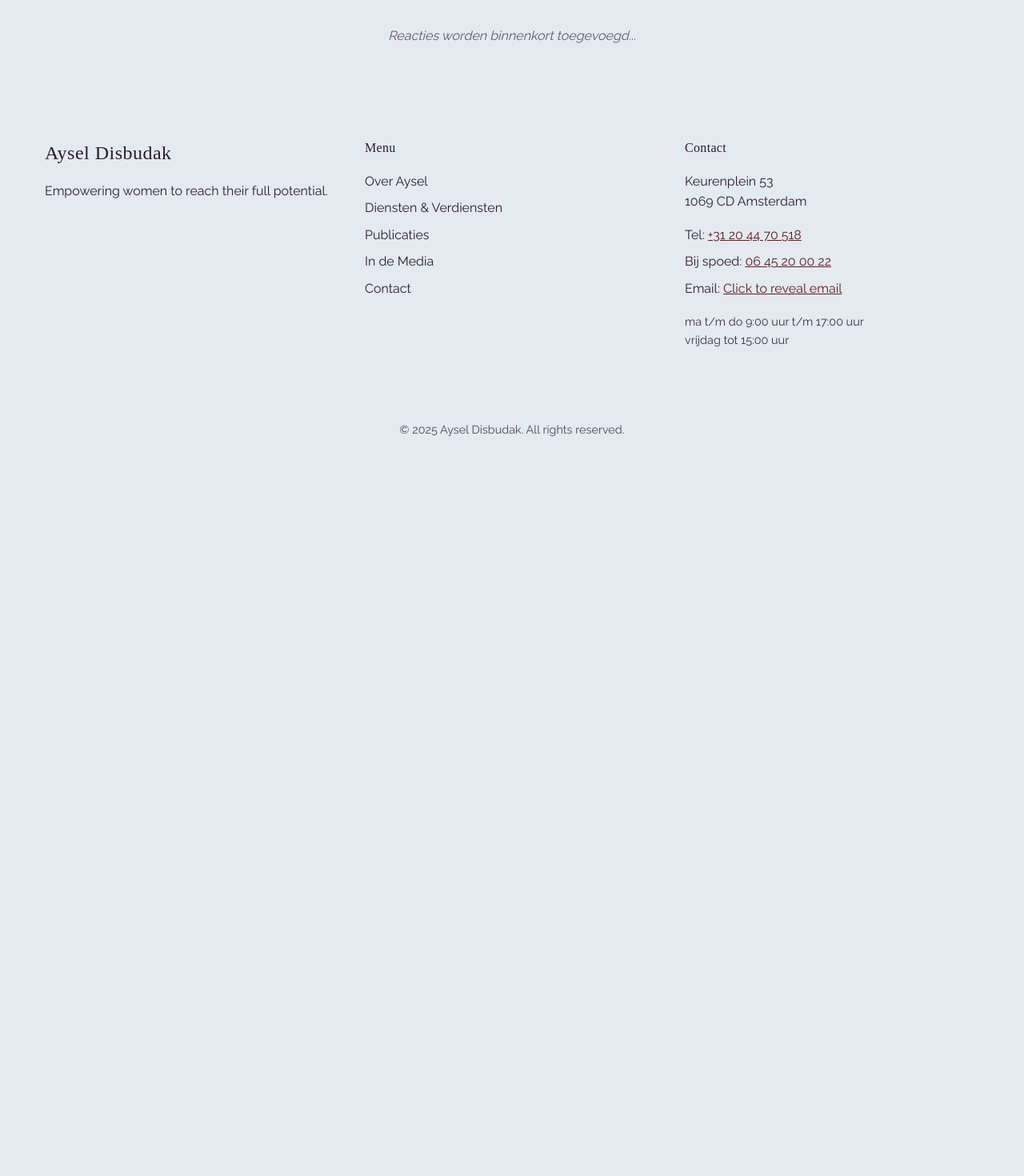
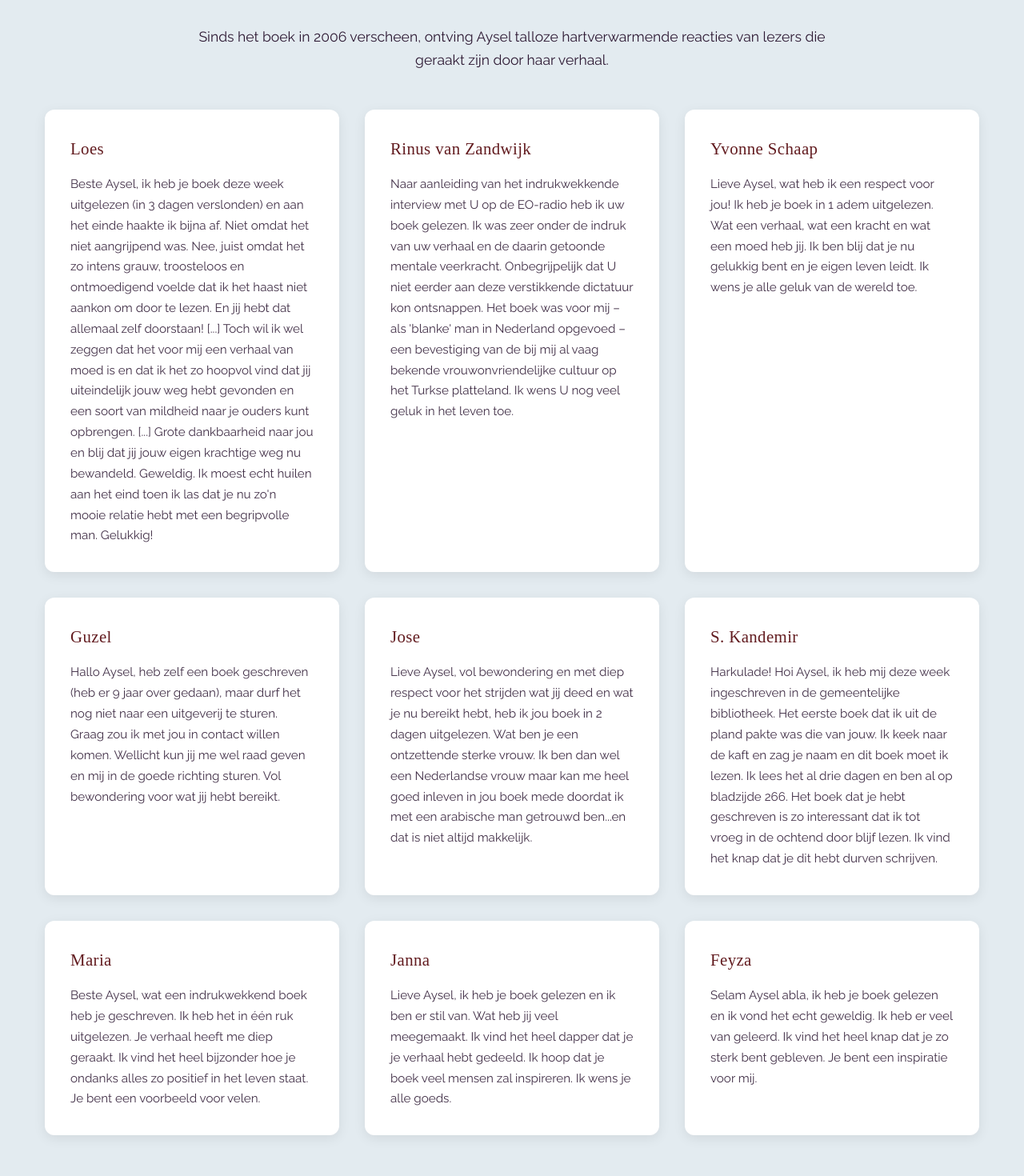
Before and after one commit to danieltabrizian/ayseldisbudak, a Next.js app: page /publicaties in a window 1280 px wide. Shown: the part 2260-3730 px from the top of the page at 80% size. Before the commit the page ends 2840 px from the top, so only its background shows below. Built offline with nearby package versions, Linux system fonts and the light colour scheme; a web font is replaced by a local one.

Commit message:
Reacties

```diff
--- a/app/globals.css
+++ b/app/globals.css
@@ -676,7 +676,7 @@ a {
 }
 
 .reacties-section {
-  max-width: 800px;
+  max-width: 1200px;
   margin: 0 auto;
   text-align: center;
 }
@@ -686,6 +686,52 @@ a {
   font-size: 2.5rem;
   color: var(--color-aysel-purple);
   margin-bottom: 1rem;
+}
+
+.reacties-intro {
+  font-family: var(--font-body);
+  font-size: 1.1rem;
+  color: var(--color-aysel-purple);
+  margin-bottom: 3rem;
+  max-width: 800px;
+  margin-left: auto;
+  margin-right: auto;
+}
+
+.reacties-grid {
+  display: grid;
+  grid-template-columns: repeat(auto-fit, minmax(350px, 1fr));
+  gap: 2rem;
+  text-align: left;
+  margin-top: 3rem;
+}
+
+.reactie-card {
+  background: white;
+  padding: 2rem;
+  border-radius: 12px;
+  box-shadow: 0 4px 15px rgba(0, 0, 0, 0.08);
+  transition: transform 0.3s ease, box-shadow 0.3s ease;
+}
+
+.reactie-card:hover {
+  transform: translateY(-5px);
+  box-shadow: 0 8px 25px rgba(0, 0, 0, 0.12);
+}
+
+.reactie-author {
+  font-family: var(--font-heading);
+  font-size: 1.3rem;
+  color: var(--color-aysel-red);
+  margin-bottom: 1rem;
+}
+
+.reactie-text {
+  font-family: var(--font-body);
+  font-size: 0.95rem;
+  line-height: 1.7;
+  color: var(--color-aysel-purple);
+  opacity: 0.9;
 }
 
 .reacties-placeholder {
@@ -716,6 +762,19 @@ a {
 
   .book-actions .ml-4 {
     margin-left: 0;
+  }
+
+  .reacties-grid {
+    grid-template-columns: 1fr;
+    gap: 1.5rem;
+  }
+
+  .reactie-card {
+    padding: 1.5rem;
+  }
+
+  .section-title {
+    font-size: 2rem;
   }
 }
 
--- a/app/publicaties/page.js
+++ b/app/publicaties/page.js
@@ -170,16 +170,127 @@ export default function Publicaties() {
         </div>
       </Section>
 
-      {/* Reacties Section - Placeholder */}
+      {/* Reacties Section */}
       <Section variant="default" id="reacties">
         <div className="reacties-section">
           <h2 className="section-title">
             Reacties op "De nootjes van het huwelijk"
           </h2>
           <div className="separator-line"></div>
-          <p className="reacties-placeholder">
-            Reacties worden binnenkort toegevoegd...
+          <p className="reacties-intro">
+            Sinds het boek in 2006 verscheen, ontving Aysel talloze
+            hartverwarmende reacties van lezers die geraakt zijn door haar
+            verhaal.
           </p>
+
+          <div className="reacties-grid">
+            <div className="reactie-card">
+              <h3 className="reactie-author">Loes</h3>
+              <p className="reactie-text">
+                Beste Aysel, ik heb je boek deze week uitgelezen (in 3 dagen
+                verslonden) en aan het einde haakte ik bijna af. Niet omdat het
+                niet aangrijpend was. Nee, juist omdat het zo intens grauw,
+                troosteloos en ontmoedigend voelde dat ik het haast niet aankon
+                om door te lezen. En jij hebt dat allemaal zelf doorstaan! [...]
+                Toch wil ik wel zeggen dat het voor mij een verhaal van moed is
+                en dat ik het zo hoopvol vind dat jij uiteindelijk jouw weg hebt
+                gevonden en een soort van mildheid naar je ouders kunt
+                opbrengen. [...] Grote dankbaarheid naar jou en blij dat jij
+                jouw eigen krachtige weg nu bewandeld. Geweldig. Ik moest echt
+                huilen aan het eind toen ik las dat je nu zo'n mooie relatie
+                hebt met een begripvolle man. Gelukkig!
+              </p>
+            </div>
+
+            <div className="reactie-card">
+              <h3 className="reactie-author">Rinus van Zandwijk</h3>
+              <p className="reactie-text">
+                Naar aanleiding van het indrukwekkende interview met U op de
+                EO-radio heb ik uw boek gelezen. Ik was zeer onder de indruk van
+                uw verhaal en de daarin getoonde mentale veerkracht.
+                Onbegrijpelijk dat U niet eerder aan deze verstikkende dictatuur
+                kon ontsnappen. Het boek was voor mij – als 'blanke' man in
+                Nederland opgevoed – een bevestiging van de bij mij al vaag
+                bekende vrouwonvriendelijke cultuur op het Turkse platteland. Ik
+                wens U nog veel geluk in het leven toe.
+              </p>
+            </div>
+
+            <div className="reactie-card">
+              <h3 className="reactie-author">Yvonne Schaap</h3>
+              <p className="reactie-text">
+                Lieve Aysel, wat heb ik een respect voor jou! Ik heb je boek in
+                1 adem uitgelezen. Wat een verhaal, wat een kracht en wat een
+                moed heb jij. Ik ben blij dat je nu gelukkig bent en je eigen
+                leven leidt. Ik wens je alle geluk van de wereld toe.
+              </p>
+            </div>
+
+            <div className="reactie-card">
+              <h3 className="reactie-author">Guzel</h3>
+              <p className="reactie-text">
+                Hallo Aysel, heb zelf een boek geschreven (heb er 9 jaar over
+                gedaan), maar durf het nog niet naar een uitgeverij te sturen.
+                Graag zou ik met jou in contact willen komen. Wellicht kun jij
+                me wel raad geven en mij in de goede richting sturen. Vol
+                bewondering voor wat jij hebt bereikt.
+              </p>
+            </div>
+
+            <div className="reactie-card">
+              <h3 className="reactie-author">Jose</h3>
+              <p className="reactie-text">
+                Lieve Aysel, vol bewondering en met diep respect voor het
+                strijden wat jij deed en wat je nu bereikt hebt, heb ik jou boek
+                in 2 dagen uitgelezen. Wat ben je een ontzettende sterke vrouw.
+                Ik ben dan wel een Nederlandse vrouw maar kan me heel goed
+                inleven in jou boek mede doordat ik met een arabische man
+                getrouwd ben...en dat is niet altijd makkelijk.
+              </p>
+            </div>
+
+            <div className="reactie-card">
+              <h3 className="reactie-author">S. Kandemir</h3>
+              <p className="reactie-text">
+                Harkulade! Hoi Aysel, ik heb mij deze week ingeschreven in de
+                gemeentelijke bibliotheek. Het eerste boek dat ik uit de pland
+                pakte was die van jouw. Ik keek naar de kaft en zag je naam en
+                dit boek moet ik lezen. Ik lees het al drie dagen en ben al op
+                bladzijde 266. Het boek dat je hebt geschreven is zo interessant
+                dat ik tot vroeg in de ochtend door blijf lezen. Ik vind het
+                knap dat je dit hebt durven schrijven.
+              </p>
+            </div>
+
+            <div className="reactie-card">
+              <h3 className="reactie-author">Maria</h3>
+              <p className="reactie-text">
+                Beste Aysel, wat een indrukwekkend boek heb je geschreven. Ik
+                heb het in één ruk uitgelezen. Je verhaal heeft me diep geraakt.
+                Ik vind het heel bijzonder hoe je ondanks alles zo positief in
+                het leven staat. Je bent een voorbeeld voor velen.
+              </p>
+            </div>
+
+            <div className="reactie-card">
+              <h3 className="reactie-author">Janna</h3>
+              <p className="reactie-text">
+                Lieve Aysel, ik heb je boek gelezen en ik ben er stil van. Wat
+                heb jij veel meegemaakt. Ik vind het heel dapper dat je je
+                verhaal hebt gedeeld. Ik hoop dat je boek veel mensen zal
+                inspireren. Ik wens je alle goeds.
+              </p>
+            </div>
+
+            <div className="reactie-card">
+              <h3 className="reactie-author">Feyza</h3>
+              <p className="reactie-text">
+                Selam Aysel abla, ik heb je boek gelezen en ik vond het echt
+                geweldig. Ik heb er veel van geleerd. Ik vind het heel knap dat
+                je zo sterk bent gebleven. Je bent een inspiratie voor mij.
+              </p>
+            </div>
+          </div>
         </div>
       </Section>
 
```
